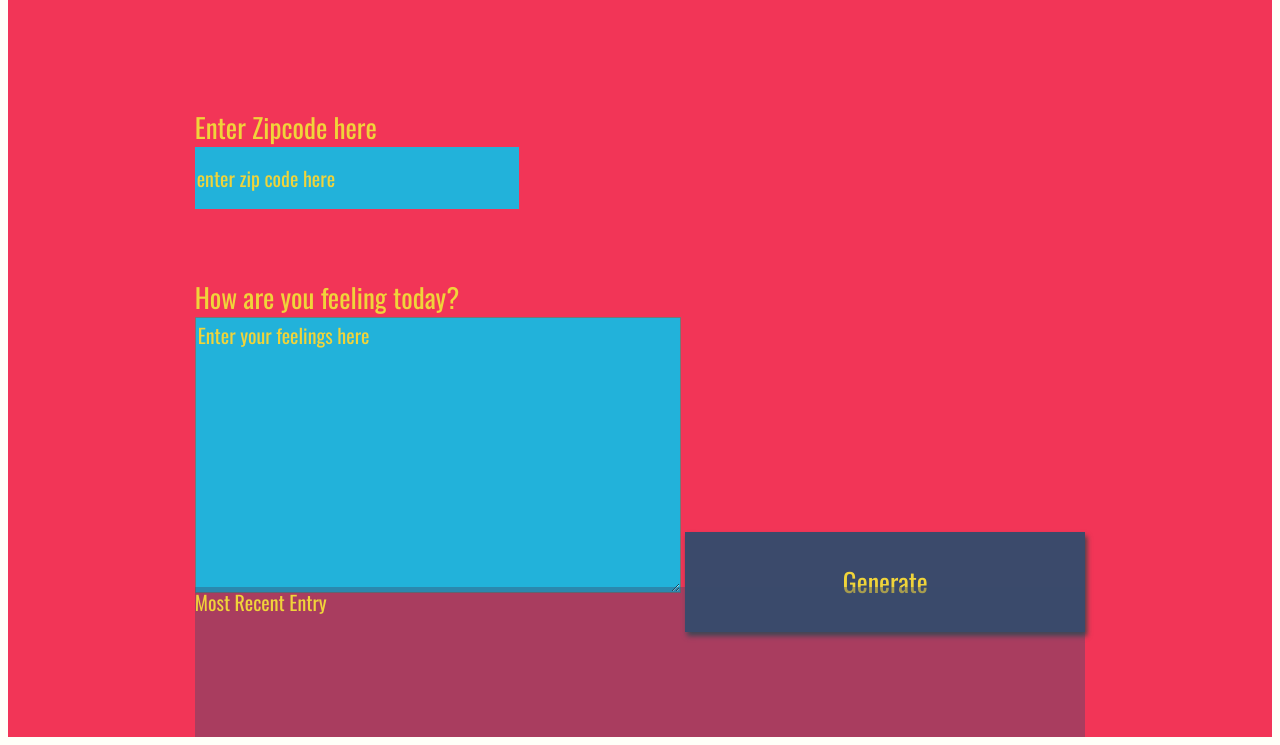
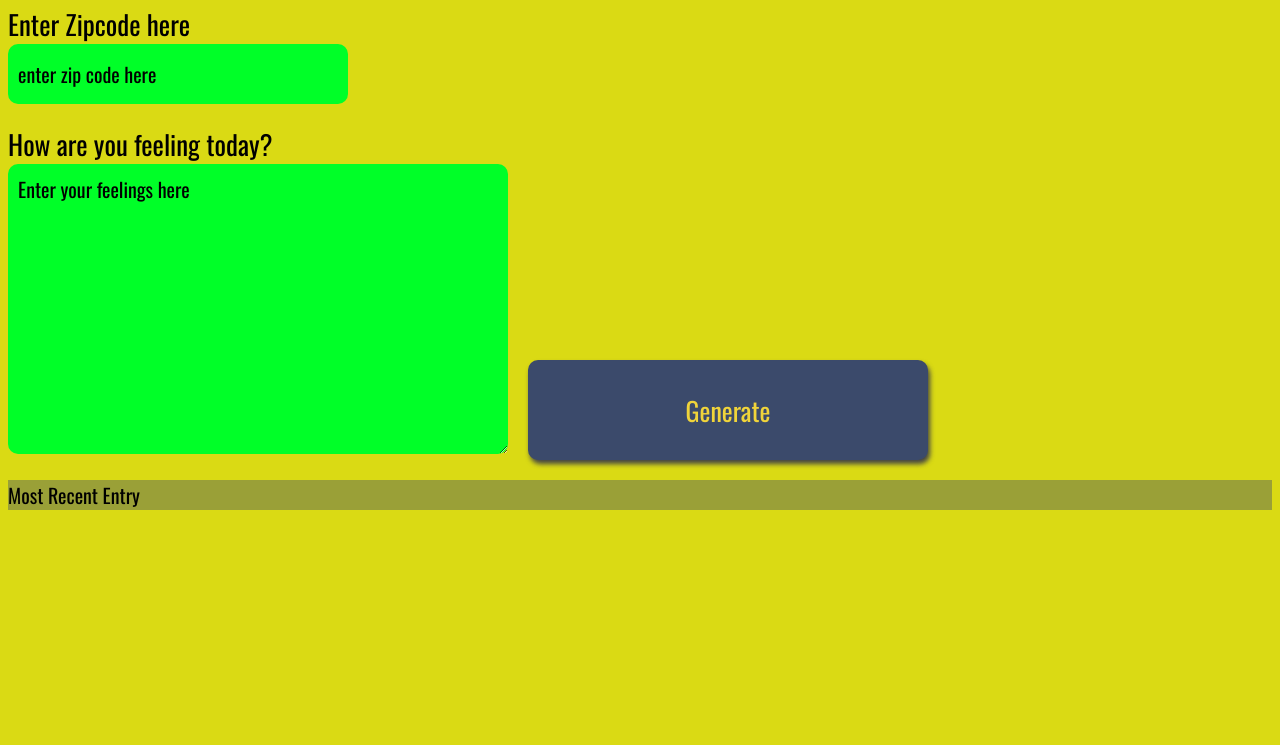
Before and after one commit to Abdelghani-Adel/Weather-API, a website: page website/index.html in a window 1280 px wide. Shown: the part 71-816 px from the top of the page. Drawn offline with nearby package versions, Linux system fonts and the light colour scheme; a web font is replaced by a local one.

Commit message:
Installed node and its dependencies, Edited CSS

```diff
--- a/website/index.html
+++ b/website/index.html
@@ -16,8 +16,10 @@
     <input type="text" id="zip" placeholder="enter zip code here">
   </div>
   <div class ="holder feel">
-    <label for="feelings">How are you feeling today?</label>
-    <textarea class= "myInput" id="feelings" placeholder="Enter your feelings here" rows="9" cols="50"></textarea>
+    <div>
+      <label for="feelings">How are you feeling today?</label>
+      <textarea class= "myInput" id="feelings" placeholder="Enter your feelings here" rows="9" cols="50"></textarea>
+    </div>
     <button id="generate" type = "submit"> Generate </button>
   </div>
   <div class ="holder entry">
--- a/website/style.css
+++ b/website/style.css
@@ -1,24 +1,42 @@
 body{
-    background: #fffff8;
+    background: #dada14;
     font-family: -apple-system, BlinkMacSystemFont, sans-serif;
 }
 
 #app{
-    display: grid;
-    grid-auto-rows: minmax(150px, auto);
+    /* display: grid; */
+    /* grid-auto-rows: minmax(150px, auto); */
     /* grid-template-columns:  */
-    height:100vh;
-    background: #f23557;
-    color: #f0d43a;
+    /* height:100%; */
+    /* background: #f23557; */
+    /* color: #f0d43a; */
     justify-content: center;
-    grid-gap: 1em;
     font-size: 20px;
     font-family: 'Oswald', sans-serif;
 }
 
+
+
 .holder{
+    margin-bottom: 20px;
+}
+
+.headline {
+    text-align: center;
+    font-size: 2rem;
+}
+.zip {
 
 }
+.feel {
+    display: flex;
+    align-items: flex-end;
+}
+#generate {
+    margin-left: 20px;
+    border-radius: 10px;
+}
+
 
 .entry{
     background: rgba(59, 74, 107, .4);
@@ -40,9 +58,7 @@ body{
 
 }
 
-.headline {
 
-}
 .title{
 
 }
@@ -54,14 +70,16 @@ label{
 }
 
 input{
-    display:block;
+    display: block;
     height: 60px;
     width: 320px;
-    background:#22b2da;
-    color: #f0d43a;
+    background: #00ff28;
+    color: #000;
     font-size: 20px;
     font-family: 'Oswald', sans-serif;
     border: none;
+    border-radius: 10px;
+    padding: 0 10px;
 }
 
 button{
@@ -79,8 +97,11 @@ h1{
 }
 
 textarea{
-    background:#22b2da;
-    color: #f0d43a;
+    background: #00ff28;
+    color: #000;
+    border: none;
+    border-radius: 10px;
+    padding: 10px;
     font-size: 20px;
     font-family: 'Oswald', sans-serif;
 }
@@ -93,19 +114,19 @@ button:focus {
 }
 /* Style for Placeholder Text*/
 ::placeholder { /* Firefox, Chrome, Opera */
-    color: #f0d43a;
+    color: #000000;
     font-family: 'Oswald', sans-serif;
 
 }
 
 :-ms-input-placeholder { /* Internet Explorer 10-11 */
-    color: #f0d43a;
+    color: #000000;
     font-family: 'Oswald', sans-serif;
 
 }
 
 ::-ms-input-placeholder { /* Microsoft Edge */
-    color: #f0d43a;
+    color: #000000;
     font-family: 'Oswald', sans-serif;
 
 }
```
Also changed, not shown: package.json (added, +26 -0 lines), server.js (+14 -0 lines), website/app.js (+18 -0 lines), 1 other file.
